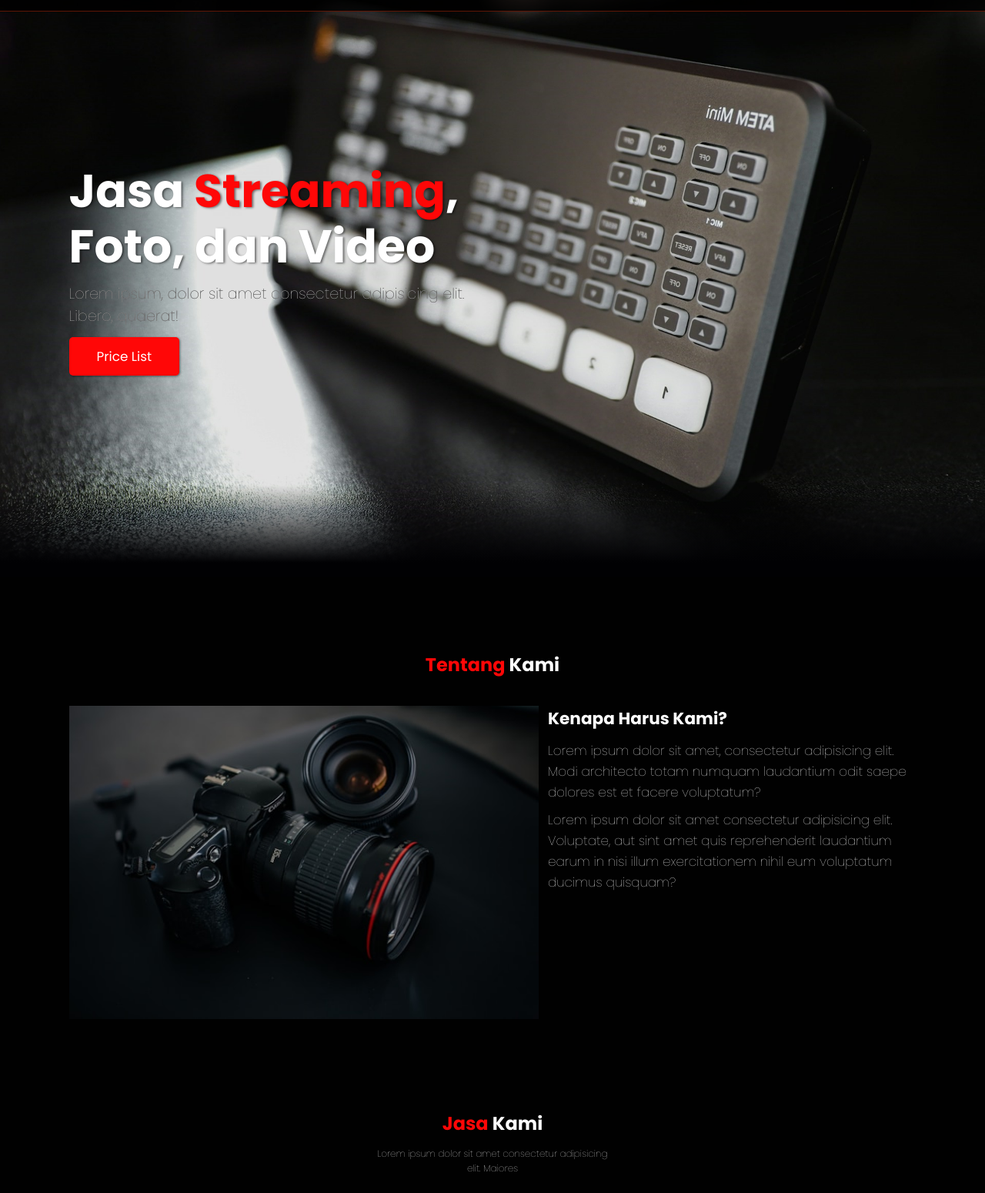
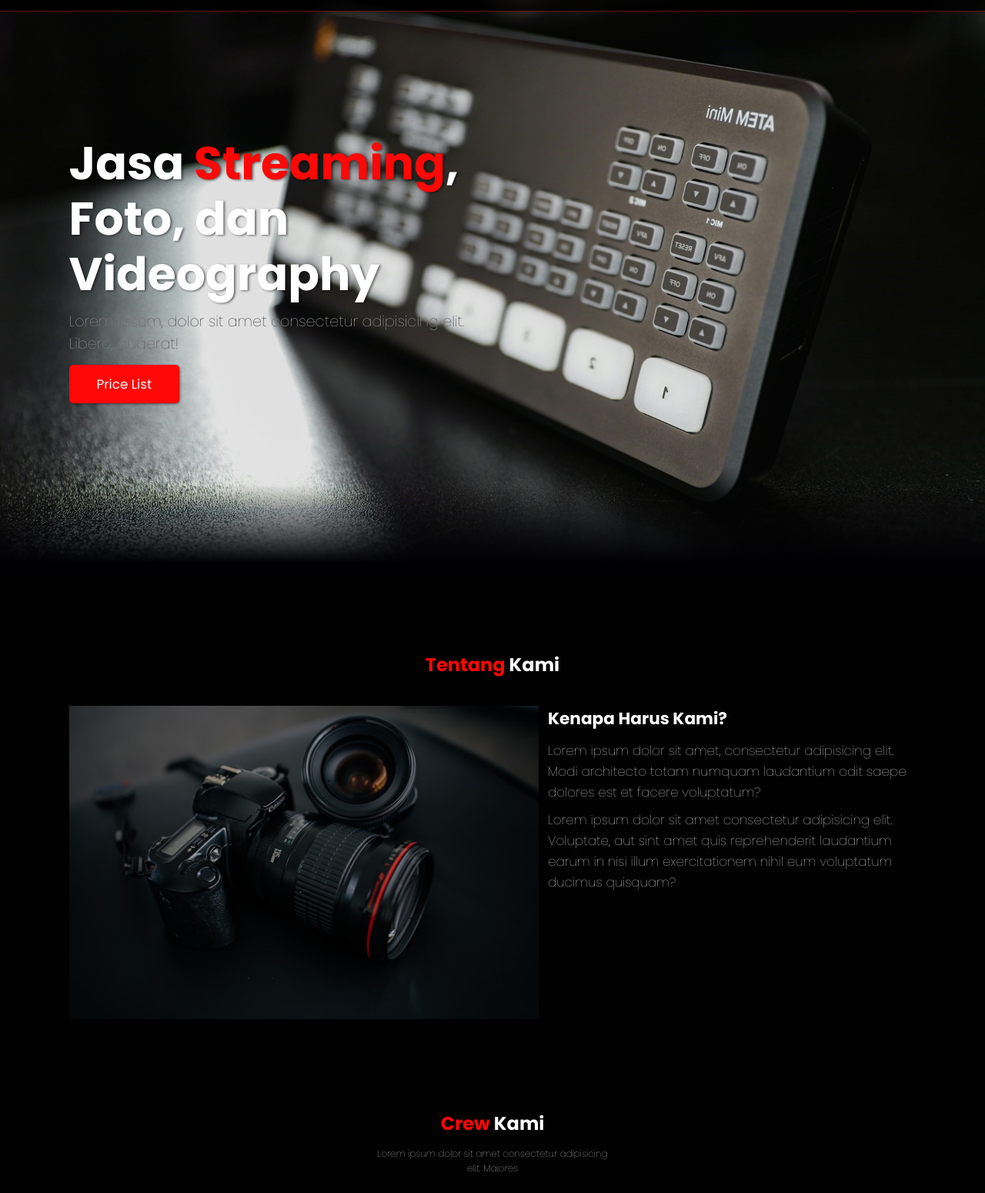
Before and after one commit to Amaliaputrips/Landingpage, a plain HTML site: page index.html in a window 1280 px wide. Shown: the part 50-1600 px from the top of the page at 77% size. Drawn offline with nearby package versions, Linux system fonts and the light colour scheme.

Commit message:
mengubah judul

```diff
--- a/index.html
+++ b/index.html
@@ -41,7 +41,7 @@
     <!-- Hero section Start -->
     <section class="hero" id="home">
       <main class="content">
-        <h1>Jasa <span>Streaming</span>, Foto, dan Video</h1>
+        <h1>Jasa <span>Streaming</span>, Foto, dan Videography</h1>
         <p>
           Lorem ipsum, dolor sit amet consectetur adipisicing elit. Libero,
           quaerat!
@@ -78,7 +78,7 @@
 
     <!-- jasa Section Start -->
     <section id="jasa" class="jasa">
-      <h2><span>Jasa</span> Kami</h2>
+      <h2><span>Crew</span> Kami</h2>
 
       <p>Lorem ipsum dolor sit amet consectetur adipisicing elit. Maiores</p>
       <div class="row">
```
